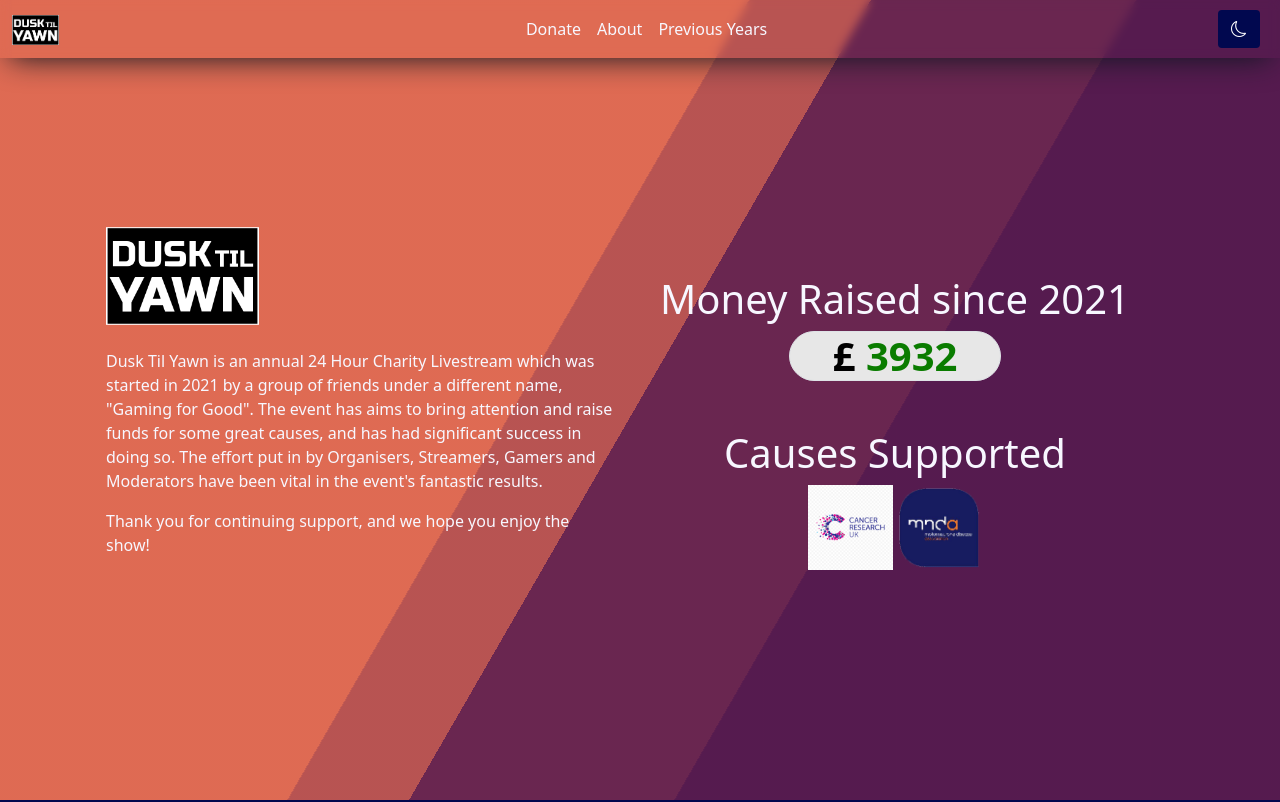
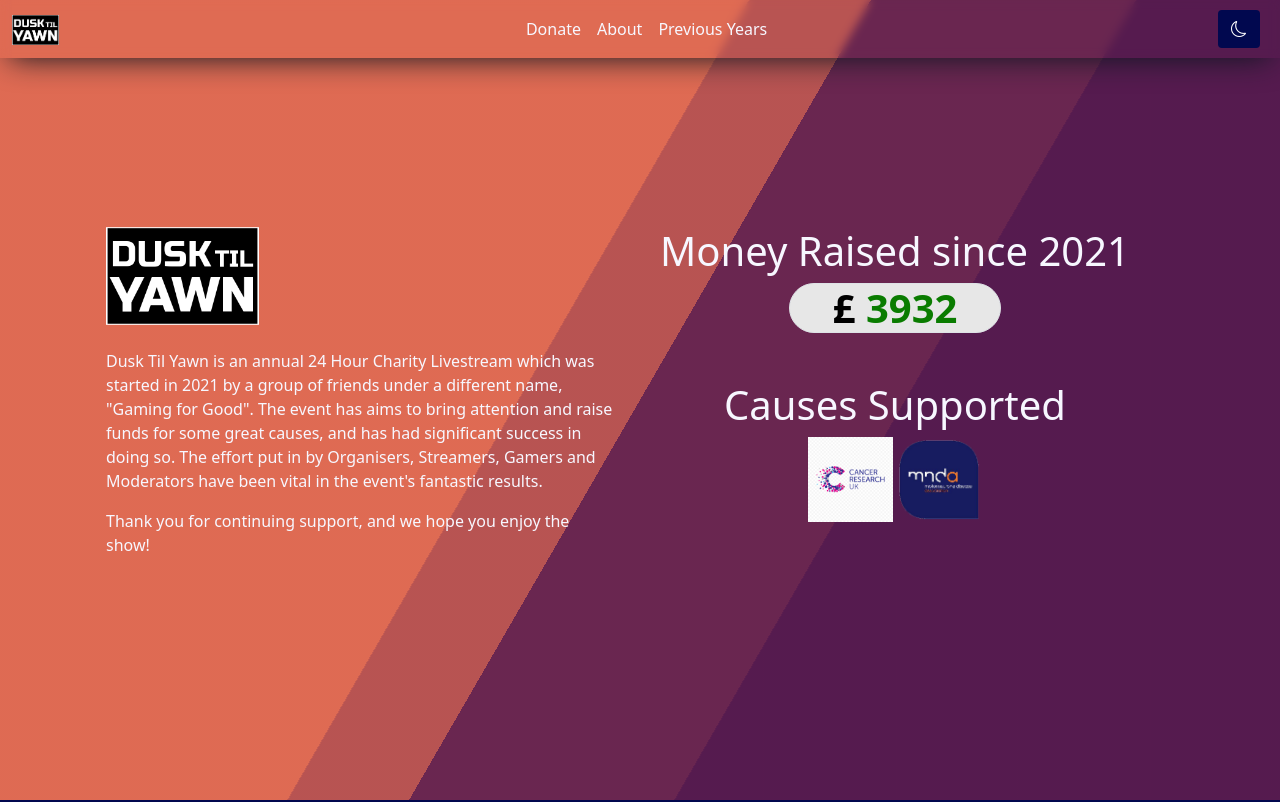
Before and after one commit to perryliuofficial/DuskTilYawn.co.uk, a plain HTML site: page index.html in a window 1280 px wide. Shown: the top 802 px of the page. Drawn offline with nearby package versions, Linux system fonts and the light colour scheme; a script that the page names is missing.

Commit message:
Update index.html

```diff
--- a/index.html
+++ b/index.html
@@ -73,12 +73,12 @@
           </div>
         </div>
         <div class="col-12 col-lg-6 d-flex align-items-center h-100">
-          <div class="ppp-text">
+          <div class="ppp-text d-flex align-items-center h-100">
             <div class="text-center">
-              <div class="my-5">
+              <div class="">
                 <h1>Money Raised since 2021</h1>
-                <div class="col-5 mx-auto rounded-pill border" id="money-total"><span class="h1 ppp-pound"><strong>£ </span></span><span class="h1 ppp-total"><strong>3932</strong></span></div>
-              </div>
+                <div class="col-5 mx-auto rounded-pill border" id="money-total"><span class="h1 ppp-pound"><strong>£ </strong></span></span><span class="h1 ppp-total"><strong>3932</strong></span></div>
+              </div><br><br>
               <h1>Causes Supported</h1>
               <img class="col-2 my-auto" src="assets/img/charities/cancerresearchuk.png" height="100%" loading="lazy" alt="">
               <img class="col-2 my-auto" src="assets/img/charities/mnda-logo.png" height="100%" loading="lazy" alt="">
```
